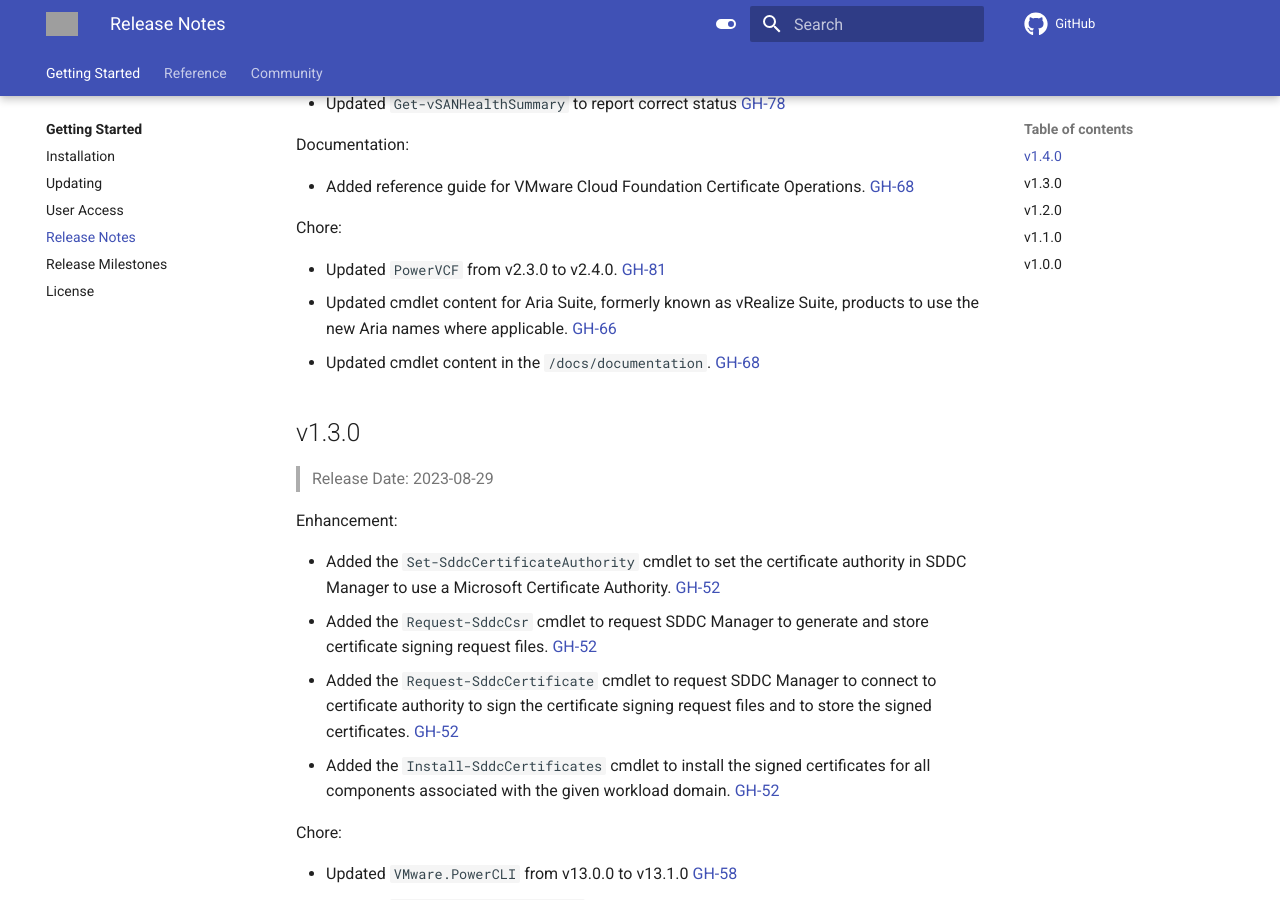
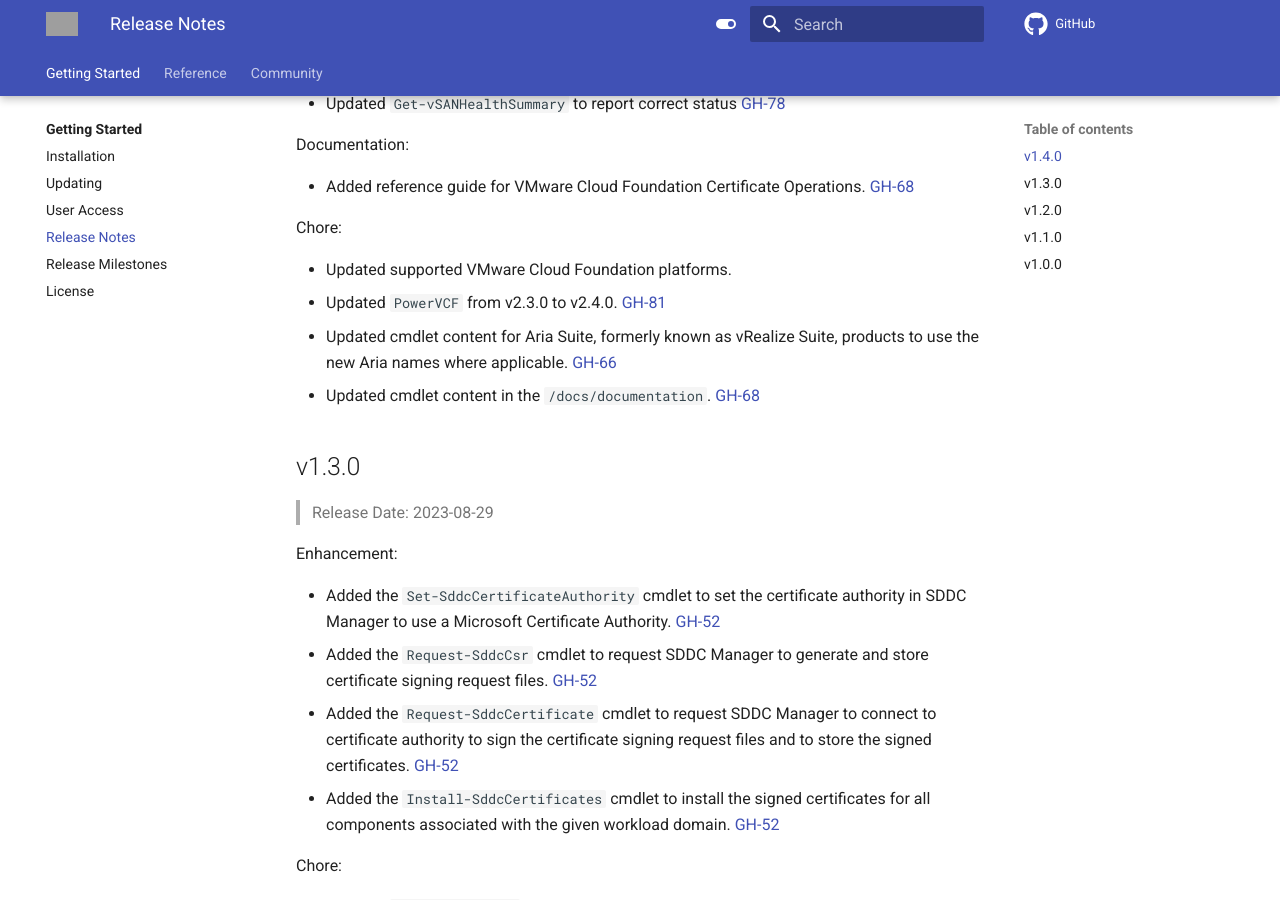
Before and after one commit to vmware/powershell-module-for-vmware-cloud-foundation-certificate-management, an MkDocs documentation site: the page built from docs/release-notes.md, in a window 1280 px wide and 900 px high, scrolled down 676 px. Built offline with MkDocs 1.6.1 and Material for MkDocs 9.7.7, drawn with Linux system fonts in a browser that asks for light colours; comment, search, counter and statistics services are not loaded; the version menu is left out; grey boxes are pictures that could not be loaded.

Commit message:
chore: release updates
Signed-off-by: bhumitra nagar <bnagar@vmware.com>

```diff
--- a/CHANGELOG.md
+++ b/CHANGELOG.md
@@ -23,6 +23,7 @@
 
 Chore:
 
+- Updated supported VMware Cloud Foundation platforms.
 - Updated `PowerVCF` from v2.3.0 to v2.4.0. [GH-81](https://github.com/vmware/powershell-module-for-vmware-cloud-foundation-certificate-management/pull/81)
 - Updated cmdlet content for Aria Suite, formerly known as vRealize Suite, products to use the new Aria names where applicable. [GH-66](https://github.com/vmware/powershell-module-for-vmware-cloud-foundation-certificate-management/pull/66)
 - Updated cmdlet content in the `/docs/documentation`. [GH-68](https://github.com/vmware/powershell-module-for-vmware-cloud-foundation-certificate-management/pull/68)
```
Also changed, not shown: docs/index.md (+1 -0 lines), 1 other file.
